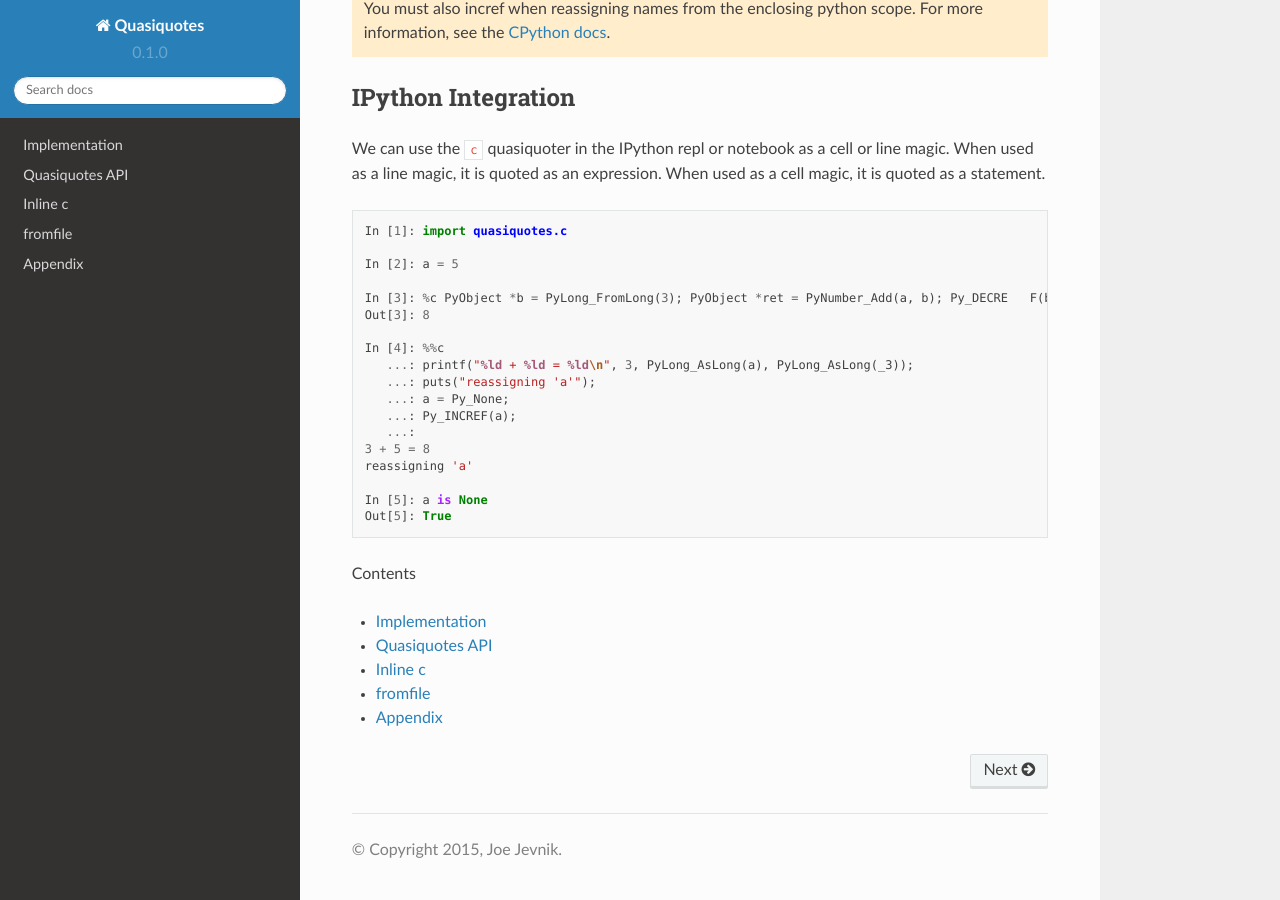
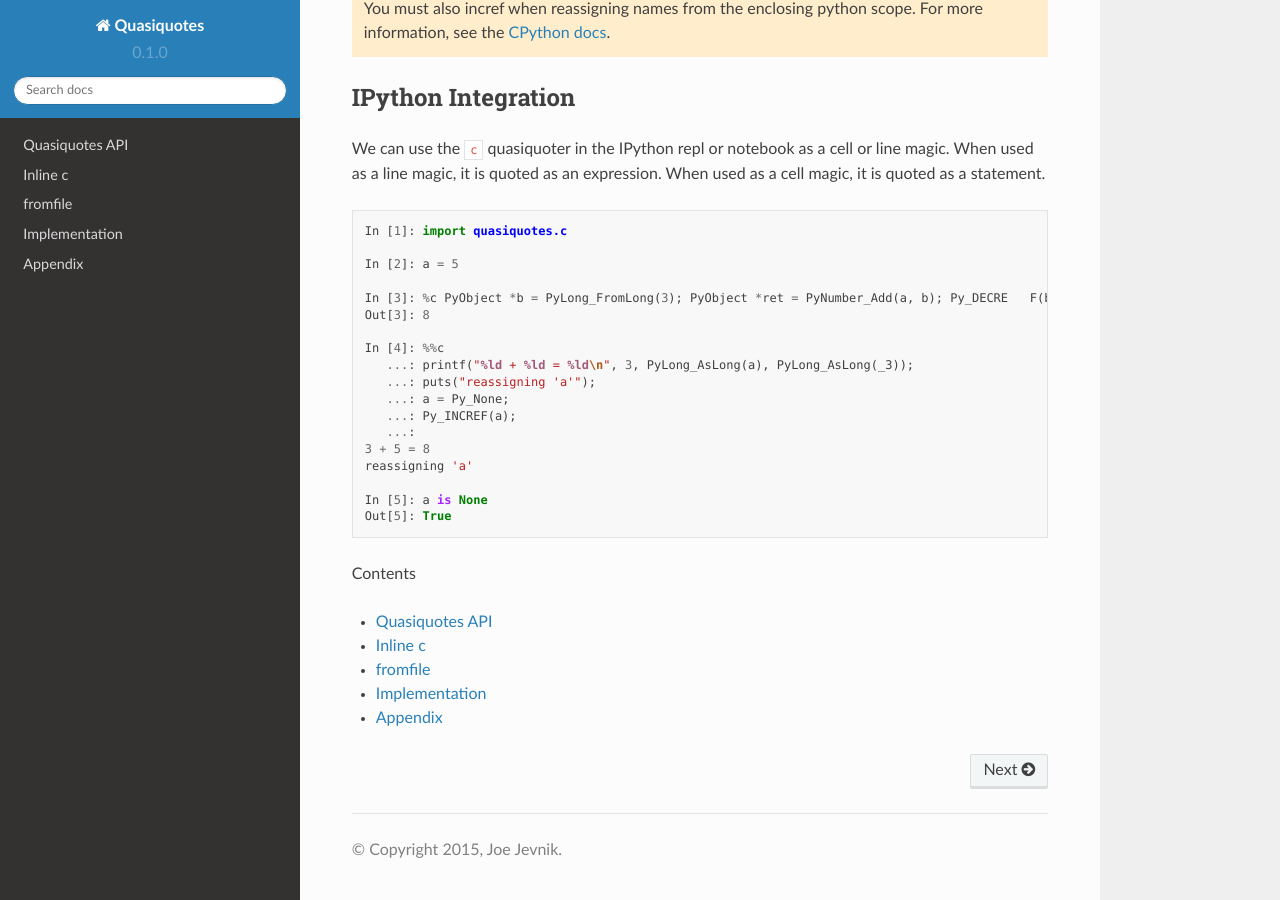
Before and after one commit to llllllllll/quasiquotes, a Sphinx documentation site: the page built from docs/source/index.rst, in a window 1280 px wide and 900 px high, scrolled down 1995 px. Built offline with Sphinx 7.4.7 and the Read the Docs theme 2.0.0, drawn with Linux system fonts in a browser that asks for light colours.

```diff
--- a/docs/source/index.rst
+++ b/docs/source/index.rst
@@ -6,8 +6,8 @@ Contents
 .. toctree::
    :maxdepth: 1
 
-   impl
    api
    c
    fromfile
+   impl
    appendix
```
